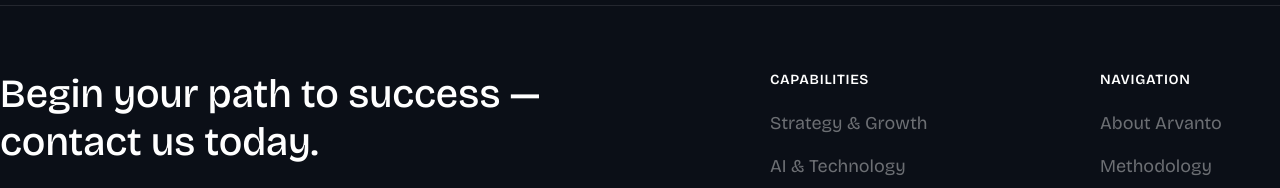
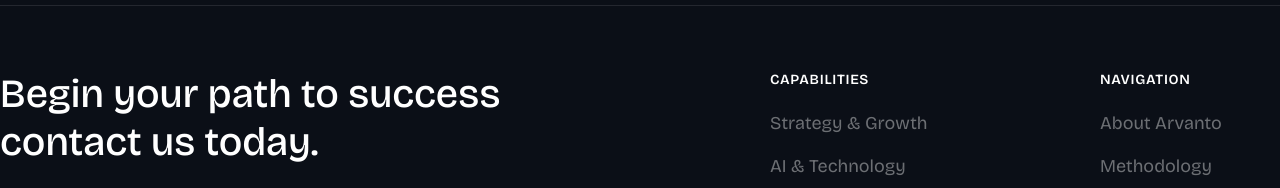
Before and after one commit to k-clinton/Arvanto, a Next.js app: page / in a window 1280 px wide. Shown: the part 7956-8144 px from the top of the page. Built offline with nearby package versions, Linux system fonts and the light colour scheme.

Commit message:
style: adjust Footer heading layout

```diff
--- a/src/components/layout/Footer.tsx
+++ b/src/components/layout/Footer.tsx
@@ -50,7 +50,7 @@ export function Footer() {
           <div className="grid grid-cols-12 sm:gap-10 gap-y-6">
             <div className="md:col-span-7 col-span-12">
               <h2 className="text-white leading-[1.2] text-40 font-medium mb-6 lg:max-w-3/4">
-                Begin your path to success — contact us today.
+                Begin your path to success <br /> contact us today.
               </h2>
               <Link
                 className="inline-block bg-primary text-base font-semibold py-4 px-8 rounded-full text-white hover:bg-white hover:text-dark duration-300 hover:cursor-pointer"
```
